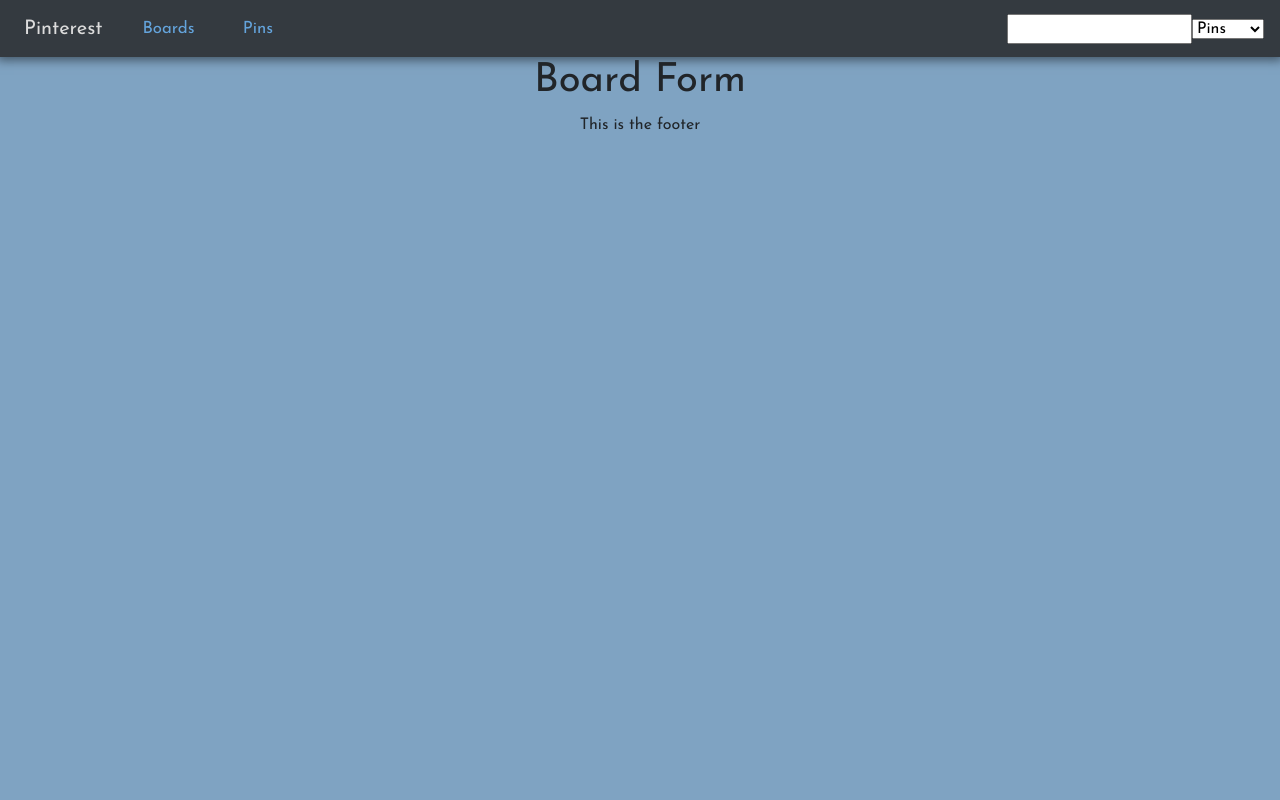
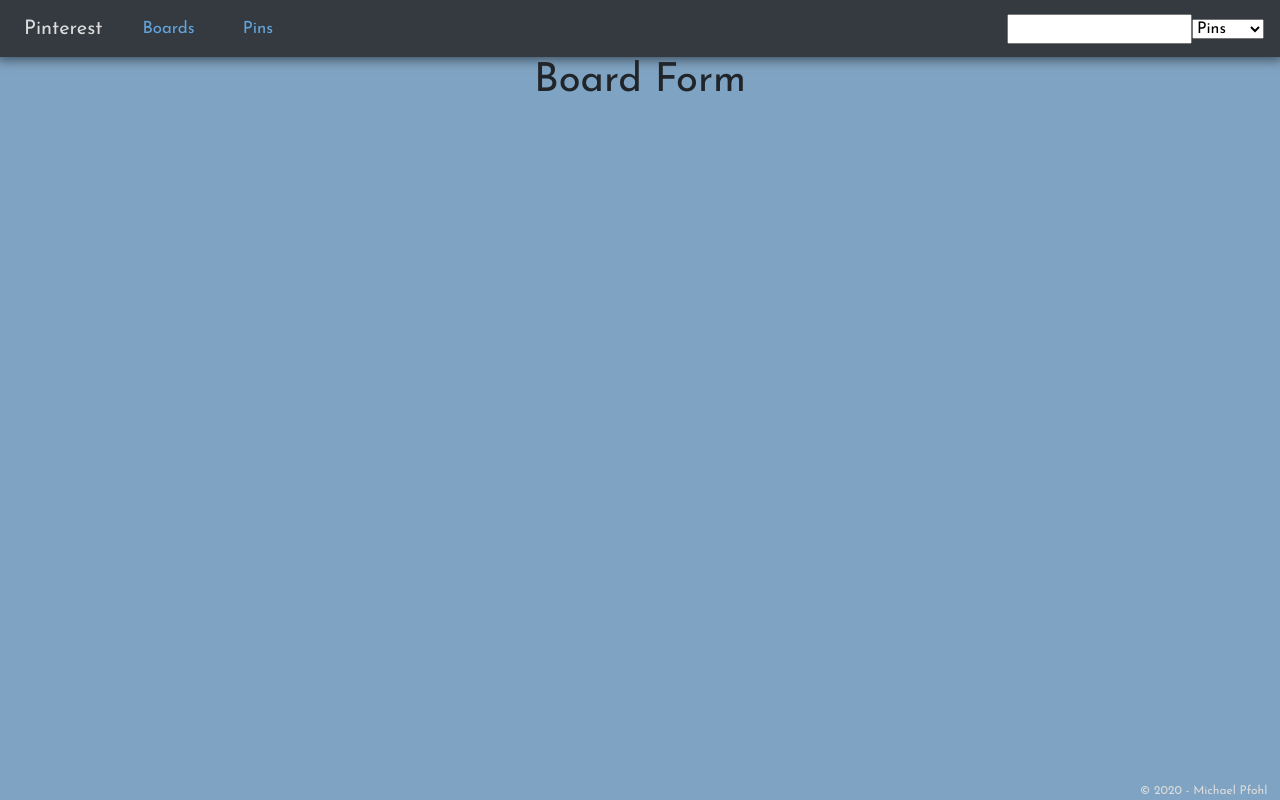
Before and after one commit to michaelpfohl/react-pinterest, a React (Create React App) app: page /board-form in a window 1280 px wide. Built offline with nearby package versions, Linux system fonts and the light colour scheme; no server answers.

Commit message:
update board & footer styling

```diff
--- a/src/components/AppModal/index.js
+++ b/src/components/AppModal/index.js
@@ -12,7 +12,7 @@ const ModalExample = (props) => {
 
   return (
     <div>
-      <Button color="danger" onClick={toggle}>
+      <Button color="danger" onClick={toggle} className="mt-4">
         {buttonLabel}
       </Button>
       <Modal isOpen={modal} toggle={toggle} className={className}>
--- a/src/components/Forms/BoardForm.js
+++ b/src/components/Forms/BoardForm.js
@@ -41,11 +41,11 @@ class BoardForm extends Component {
     e.preventDefault();
     if (this.state.firebaseKey === '') {
       boardsData.createBoard(this.state).then(() => {
-        this.props.onUpdate();
+        this.props.onUpdate?.();
       });
     } else {
       boardsData.updateBoard(this.state).then(() => {
-        this.props.onUpdate(this.state.firebaseKey);
+        this.props.onUpdate?.(this.state.firebaseKey);
       });
     }
   };
--- a/src/components/Navbar/index.js
+++ b/src/components/Navbar/index.js
@@ -57,7 +57,7 @@ class Navbar extends Component {
         </nav>
       </div>
       {this.props.children}
-      <footer>This is the footer</footer>
+      <footer className="footer">© 2020 - Michael Pfohl</footer>
       </>
     );
   }
--- /dev/null
+++ b/src/styles/_footer.scss
@@ -0,0 +1,9 @@
+.footer {
+  position: fixed;
+  left: 0;
+  bottom: 0;
+  width: 99%;
+  font-size: 12px;
+  color: #dcdcdc;
+  text-align: right;
+}
--- a/src/styles/index.scss
+++ b/src/styles/index.scss
@@ -4,6 +4,7 @@
 @import '_boardCard';
 @import '_navbar';
 @import '_forms';
+@import '_footer';
 
 body {
   background-color: $favColor;
--- a/src/views/SingleBoard.js
+++ b/src/views/SingleBoard.js
@@ -62,6 +62,9 @@
 import React from 'react';
 import pinsData from '../helpers/data/pinsData';
 import boardsData from '../helpers/data/boardsData';
+
+import AppModal from '../components/AppModal';
+import BoardForm from '../components/Forms/BoardForm';
 import PinsCard from '../components/Cards/pinCard';
 
 export default class SingleBoard extends React.Component {
@@ -86,6 +89,14 @@ export default class SingleBoard extends React.Component {
       .then((resp) => (
         this.setState({ pins: resp })
       ));
+  }
+
+  getBoardInfo = (boardId) => {
+    boardsData.getSingleBoard(boardId).then((response) => {
+      this.setState({
+        board: response,
+      });
+    });
   }
 
   getPins = (boardId) => (
@@ -113,7 +124,10 @@ export default class SingleBoard extends React.Component {
     // 5. Render the pins on the DOM
     return (
       <div>
-        <h1>{board.name}</h1>
+        <AppModal title={'Update Board'} buttonLabel={'Update Board'} >
+          {Object.keys(board).length && <BoardForm board={board} onUpdate={this.getBoardInfo} />}
+        </AppModal>
+        <h1 className="mt-4">{board.name}</h1>
         <div className='d-flex flex-wrap container'>
           {renderPins()}
         </div>
```
